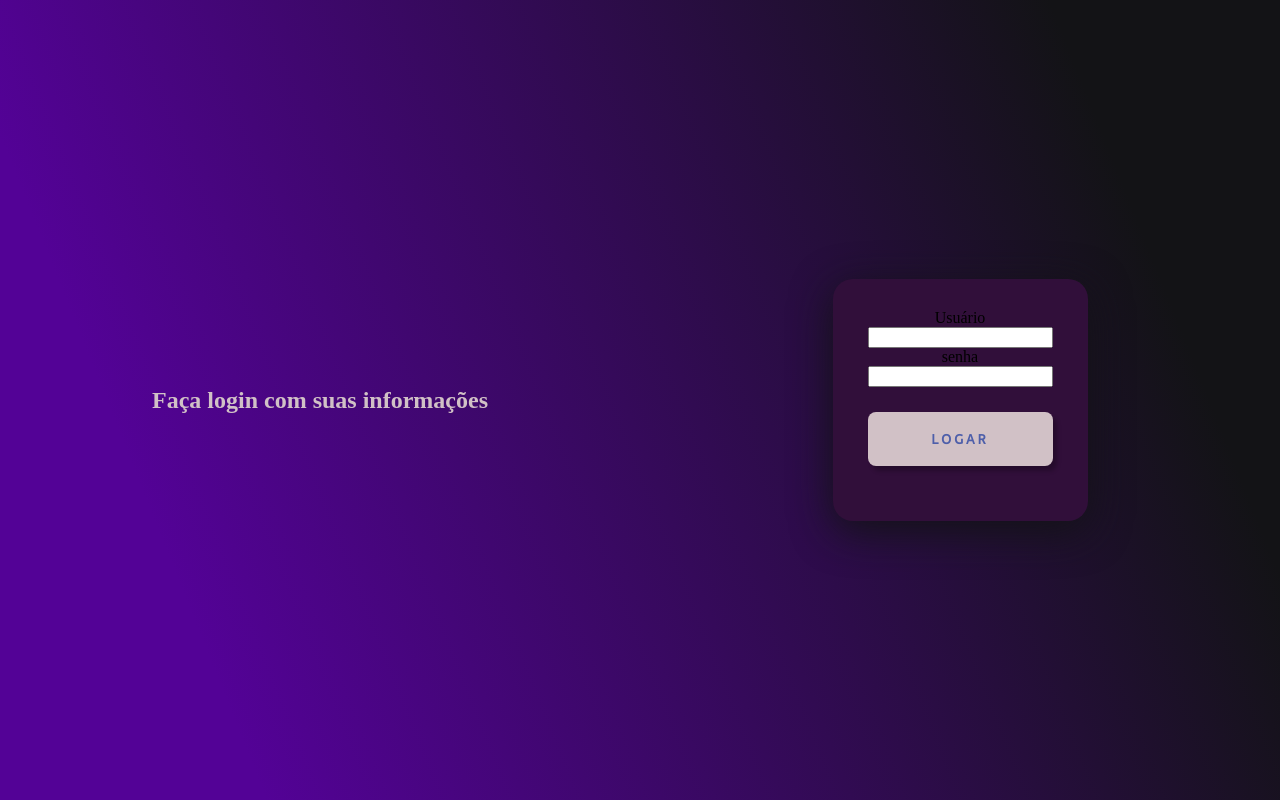
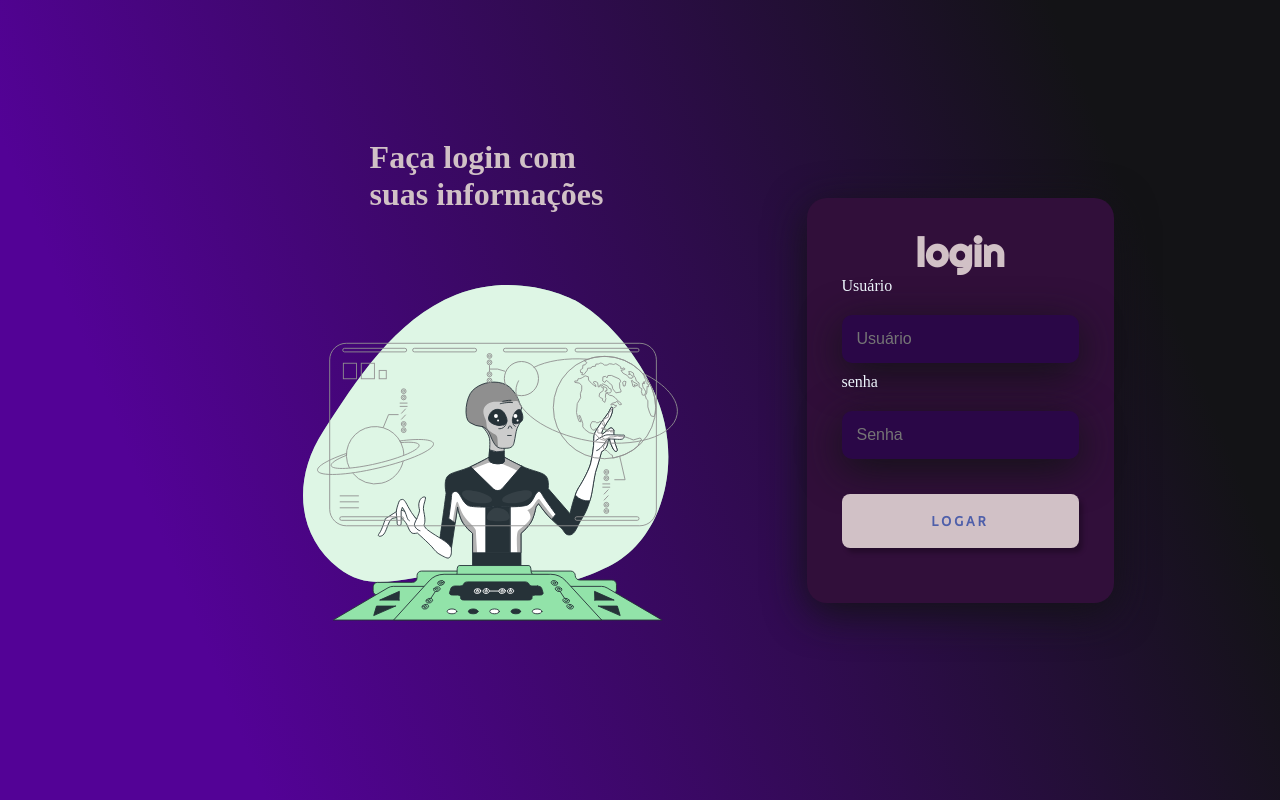
Before and after one commit to JPedroMA/Pagina-login, a plain HTML site: page index.html in a window 1280 px wide. Drawn offline with Linux system fonts and the light colour scheme.

Commit message:
Update index.html

```diff
--- a/index.html
+++ b/index.html
@@ -5,25 +5,29 @@
     <meta http-equiv="X-UA-Compatible" content="IE=edge">
     <meta name="viewport" content="width=device-width, initial-scale=1.0">
     <link rel="stylesheet" href="style.css">
-    <title>Document</title>
+    <title>Página de login</title>
 </head>
-<body class="conteudo">
-    <section class="conteudo-principal">
+<body>
+    <div class="conteudo-principal">
         <div class="conteudo-esquerda">
-            <h1 class="titulo">Faça login com suas informações</h1>
+            <h1 class="titulo">Faça login com<br>suas informações</h1>
+            <img src="alien-science-animate.svg" class="left-login-img" alt="Alien Login">
         </div>
-        <div class="conteudo-direita">
+        <div class="conteudo direita">
             <div class="card-login">
-                <label for="usuario">Usuário</label>
-                <input type="text" name="exemplo: seu nome">
-
-                <label for="Senha">senha</label>
-                <input type="password" name="***">
+                <h1>login</h1>
+                <div class="textfield">
+                    <label for="Usuario">Usuário</label>
+                    <input type="text" name="name" placeholder="Usuário">
+                </div>
+                <div class="textfield">
+                    <label for="Senha">senha</label>
+                    <input type="password" name="senha" placeholder="Senha">
+                </div>
                 <button class="botao-logar">logar</button>
             </div>
         </div>
-    </section>
-
+    </div>
 
 </body>
 </html>
```
